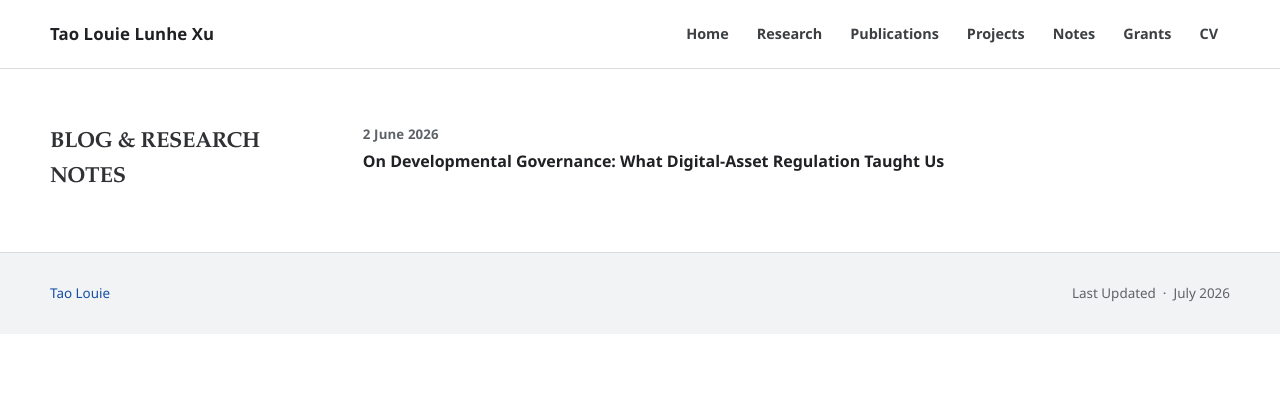
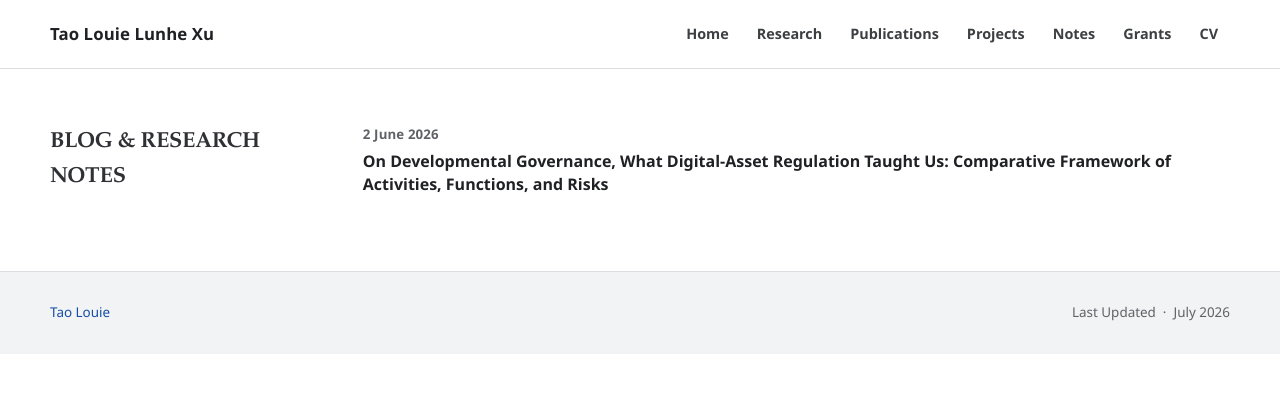
Before and after one commit to taocxu/taocxu.github.io, a Jekyll site: the page notes/index-preview.html, which Jekyll copies as it is, in a window 1280 px wide. Shown: the top 393 px of the page. Built offline with Jekyll 4.4.1, drawn with Linux system fonts in a browser that asks for light colours.

Commit message:
Restore full note title in archive preview

```diff
--- a/notes/index-preview.html
+++ b/notes/index-preview.html
@@ -35,7 +35,7 @@
           <div class="notes-list notes-archive">
             <article class="note-preview">
               <time class="note-date" datetime="2026-06-02">2 June 2026</time>
-              <h2 class="note-preview-title"><a href="on-developmental-governance-preview.html">On Developmental Governance: What Digital-Asset Regulation Taught Us</a></h2>
+              <h2 class="note-preview-title"><a href="on-developmental-governance-preview.html">On Developmental Governance, What Digital-Asset Regulation Taught Us: Comparative Framework of Activities, Functions, and Risks</a></h2>
             </article>
           </div>
         </div>
```
